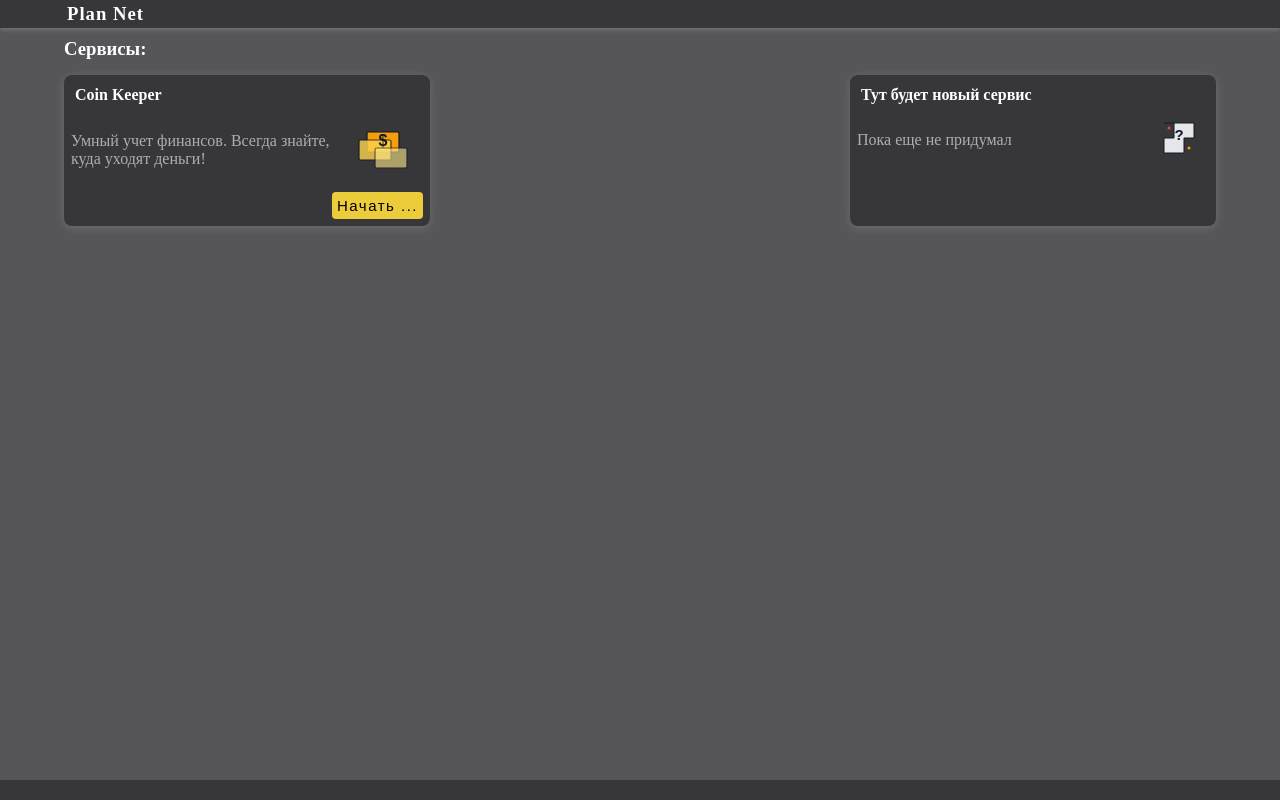
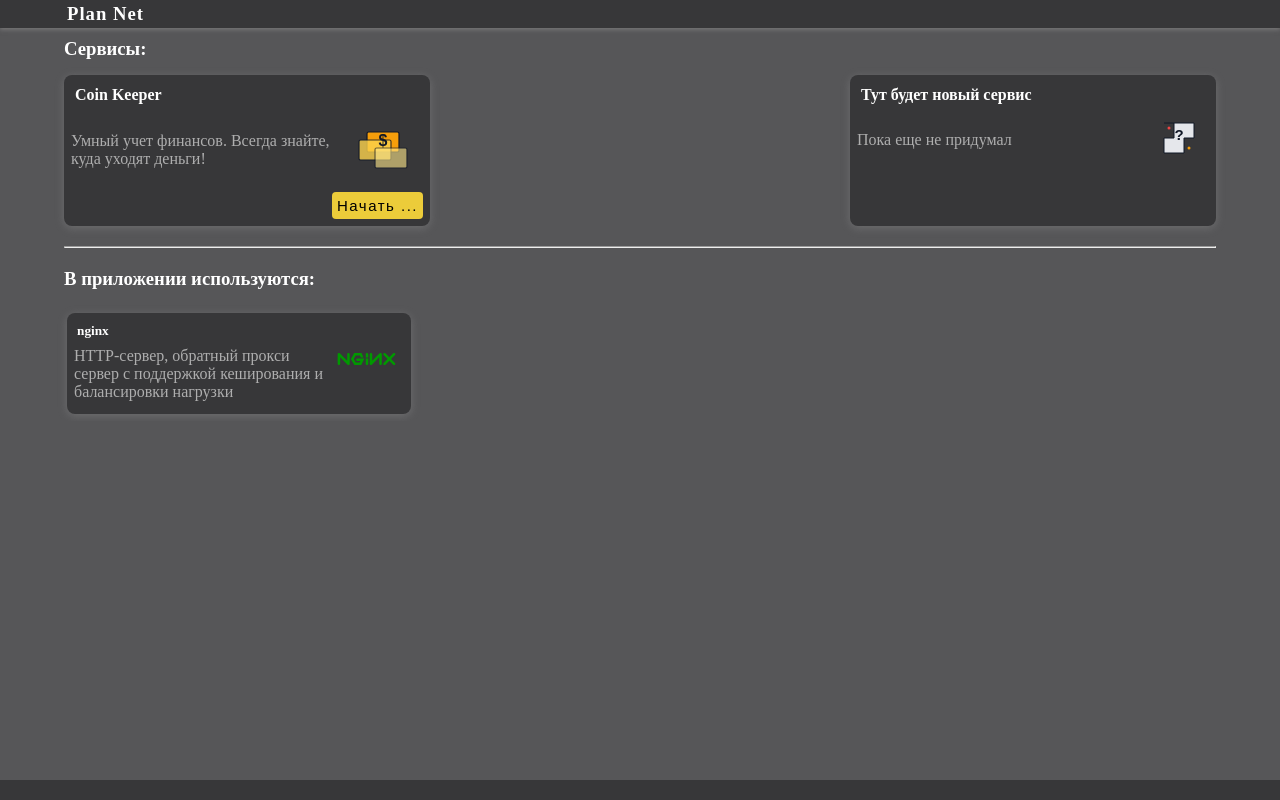
Before and after one commit to ekip-s/PlanNet, a React (Vite) app in the folder plannet_front_app/: page /home in a window 1280 px wide. Built offline with nearby package versions, Linux system fonts and the light colour scheme.

Commit message:
add TechnologiesNode

```diff
--- /dev/null
+++ b/plannet_front_app/src/core/module/molecules/TechnologiesNode.module.css
@@ -0,0 +1,23 @@
+.title {
+    color: var(--text);
+    padding: 3px;
+    margin-bottom: 5px;
+}
+
+.description {
+    color: var(--side-text);
+}
+
+.img {
+    height: 50px;
+}
+
+.wrapper {
+    display: flex;
+    align-items: center;
+    justify-content: space-between;
+}
+
+.technologiesNode {
+    height: 100%;
+}
--- /dev/null
+++ b/plannet_front_app/src/core/module/molecules/TechnologiesNode.tsx
@@ -0,0 +1,24 @@
+import styles from "./TechnologiesNode.module.css"
+import Card from "./card/Card.tsx";
+
+
+interface TechnologiesNodeProps {
+    title: string;
+    description: string;
+    logoSvg: string;
+}
+
+const TechnologiesNode = ({title, description, logoSvg}:TechnologiesNodeProps) => {
+    return <Card className={styles.technologiesNode}>
+        <div className={styles.wrapper}>
+            <div>
+                <h5 className={styles.title}>{title}</h5>
+                <div className={styles.description}>{description}</div>
+            </div>
+            <div><img className={styles.img} src={logoSvg} alt={title}/></div>
+        </div >
+
+    </Card>
+}
+
+export default TechnologiesNode;
--- a/plannet_front_app/src/core/module/pages/Home.module.css
+++ b/plannet_front_app/src/core/module/pages/Home.module.css
@@ -1,18 +1,24 @@
-.styles {
+.home {
     margin-top: 10px;
     margin-right: var(--indentation);
     margin-left: var(--indentation);
 }
 
-.styles h3 {
+.home h3 {
     color: var(--text);
 }
 
 .serviceList {
     margin-top: 15px;
+    margin-bottom: 15px;
     display: flex;
     align-items: stretch;
     justify-content: space-between;
     flex-wrap: wrap;
     gap: 20px;
 }
+
+.home hr {
+    margin-top: 20px;
+    margin-bottom: 20px;
+}
--- a/plannet_front_app/src/core/module/pages/Home.tsx
+++ b/plannet_front_app/src/core/module/pages/Home.tsx
@@ -2,6 +2,9 @@ import styles from "./Home.module.css"
 import ListNone from "../molecules/ListNone.tsx";
 import money_logo from "../../../assets/money.svg";
 import new_logo from "../../../assets/new.svg";
+import nginx from "../../../assets/mginx.svg"
+import HorizontalScroll from "../templates/scroll/HorizontalScroll.tsx";
+import TechnologiesNode from "../molecules/TechnologiesNode.tsx";
 
 export interface ListNodeProps {
     id: number;
@@ -11,6 +14,52 @@ export interface ListNodeProps {
     btnTitle: string;
     logoSvg: string;
 }
+
+export interface TechnologiesListProps {
+    id: number;
+    title: string;
+    description: string;
+    logoSvg: string;
+}
+
+const Home = () => {
+    return <div className={styles.home}>
+        <h3>Сервисы:</h3>
+        <div className={styles.serviceList}>
+            {appList.map((node: ListNodeProps, index: number) => {
+                return <ListNone key={`list_node_${index}`}
+                                 title={node.title}
+                                 description={node.description}
+                                 inDevelopment={node.inDevelopment}
+                                 btnTitle={node.btnTitle}
+                                 logoSvg={node.logoSvg}/>
+            })}
+        </div>
+        <hr />
+        <h3>В приложении используются:</h3>
+        <div className={styles.technologiesList}>
+            <HorizontalScroll items={technologiesList}
+                              renderItem={(item) =>
+                                  (<TechnologiesNode
+                                  title={item.title}
+                                  description={item.description}
+                                  logoSvg={item.logoSvg} />)}
+                              keyExtractor={(item) =>
+                                  `technologies_node_${item.id}`} />
+        </div>
+    </div>
+}
+
+export default Home;
+
+const technologiesList:TechnologiesListProps[] = [
+    {
+        id: 1,
+        title: "nginx",
+        description: "HTTP-сервер, обратный прокси сервер с поддержкой кеширования и балансировки нагрузки",
+        logoSvg: nginx,
+    },
+]
 
 const appList:ListNodeProps[] = [
     {
@@ -30,22 +79,3 @@ const appList:ListNodeProps[] = [
         description: "Пока еще не придумал"
     },
 ]
-
-const Home = () => {
-    return <div className={styles.styles}>
-        <h3>Сервисы:</h3>
-        <div className={styles.serviceList}>
-            {appList.map((node:ListNodeProps, index: number) =>
-            {
-                return <ListNone key={`list_node_${index}`}
-                                 title={node.title}
-                                 description={node.description}
-                                 inDevelopment={node.inDevelopment}
-                                 btnTitle={node.btnTitle}
-                                 logoSvg={node.logoSvg}/>
-            })}
-        </div>
-    </div>
-}
-
-export default Home;
--- /dev/null
+++ b/plannet_front_app/src/core/module/templates/scroll/HorizontalScroll.module.css
@@ -0,0 +1,73 @@
+.container {
+    position: relative;
+    width: 100%;
+    display: flex;
+    flex-direction: column;
+    min-height: 0;
+    padding: 20px 10px; /* Верх/низ должны быть больше, чем размытие тени */
+    margin: -10px -20px; /* Компенсируем padding */
+    box-sizing: border-box;
+}
+
+.scrollContainer {
+    display: grid;
+    grid-auto-flow: column;
+    grid-auto-columns: 350px;
+    align-items: stretch;
+    gap: 16px;
+    overflow-x: auto;
+    scroll-behavior: smooth;
+    -ms-overflow-style: none;
+    scrollbar-width: none;
+    height: 100%;
+    grid-template-rows: 1fr;
+    padding: 10px; /* Пространство для теней */
+    clip-path: inset( -20px -10px -20px -10px );
+}
+
+.scrollContainer > * {
+    height: 100%;
+    min-height: 100%;
+    display: flex;
+    flex-direction: column;
+    padding: 3px;
+}
+
+.scrollContainer::-webkit-scrollbar {
+    display: none;
+}
+
+.scrollContainer::-webkit-scrollbar {
+    display: none;
+}
+
+.arrow {
+    position: absolute;
+    top: 50%;
+    transform: translateY(-50%);
+    width: 20px;
+    height: 70%;
+    border-radius: 7px;
+    background: var(--accent-text);
+    border: none;
+    box-shadow: 0 2px 8px rgba(0, 0, 0, 0.2);
+    font-size: 18px;
+    cursor: pointer;
+    z-index: 1;
+    display: flex;
+    align-items: center;
+    justify-content: center;
+    transition: opacity 0.3s;
+}
+
+.leftArrow {
+    left: 10px;
+}
+
+.rightArrow {
+    right: 10px;
+}
+
+.arrow:hover {
+    background: #f0f0f0;
+}
--- /dev/null
+++ b/plannet_front_app/src/core/module/templates/scroll/HorizontalScroll.tsx
@@ -0,0 +1,100 @@
+import styles from './HorizontalScroll.module.css'
+import { ReactNode, useRef, useState, useEffect } from 'react';
+import * as React from "react";
+
+interface HorizontalScrollProps<T> {
+    items: T[];
+    renderItem: (item: T) => ReactNode;
+    keyExtractor: (item: T) => string | number;
+    cardWidth?: number;
+    gap?: number;
+    className?: string;
+}
+
+const HorizontalScroll = <T,>(
+    {
+        items,
+        renderItem,
+        keyExtractor,
+        cardWidth = 280,
+        gap = 15,
+        className = ''
+    }: HorizontalScrollProps<T>) => {
+    const [showArrows, setShowArrows] = useState({ left: false, right: false });
+    const scrollRef = useRef<HTMLDivElement>(null);
+    const containerRef = useRef<HTMLDivElement>(null);
+
+    const checkScrollPosition = () => {
+        if (scrollRef.current && containerRef.current) {
+            const { scrollLeft, scrollWidth, clientWidth } = scrollRef.current;
+            const containerWidth = containerRef.current.clientWidth;
+
+            setShowArrows({
+                left: scrollLeft > 0,
+                right: scrollLeft < scrollWidth - clientWidth - 5 && scrollWidth > containerWidth
+            });
+        }
+    };
+
+    const scroll = (direction: 'left' | 'right') => {
+        if (scrollRef.current) {
+            const scrollAmount = direction === 'left' ? -cardWidth : cardWidth;
+            scrollRef.current.scrollBy({
+                left: scrollAmount,
+                behavior: 'smooth'
+            });
+        }
+    };
+
+    useEffect(() => {
+        const handleResize = () => checkScrollPosition();
+        window.addEventListener('resize', handleResize);
+        return () => window.removeEventListener('resize', handleResize);
+    }, []);
+
+    useEffect(() => {
+        checkScrollPosition();
+    }, [items]);
+
+    return (
+        <div
+            ref={containerRef}
+            className={`${styles.container} ${className}`}
+            style={{ '--card-width': `${cardWidth}px`, '--gap': `${gap}px` } as React.CSSProperties}
+        >
+            {showArrows.left && (
+                <button
+                    className={`${styles.arrow} ${styles.leftArrow}`}
+                    onClick={() => scroll('left')}
+                    aria-label="Scroll left"
+                >
+                    &lt;
+                </button>
+            )}
+
+            <div
+                ref={scrollRef}
+                className={styles.scrollContainer}
+                onScroll={checkScrollPosition}
+            >
+                {items.map((item) => (
+                    <div key={keyExtractor(item)} className={styles.cardWrapper}>
+                        {renderItem(item)}
+                    </div>
+                ))}
+            </div>
+
+            {showArrows.right && (
+                <button
+                    className={`${styles.arrow} ${styles.rightArrow}`}
+                    onClick={() => scroll('right')}
+                    aria-label="Scroll right"
+                >
+                    &gt;
+                </button>
+            )}
+        </div>
+    );
+}
+
+export default HorizontalScroll;
```
Also changed, not shown: plannet_front_app/src/assets/mginx.svg (added).
